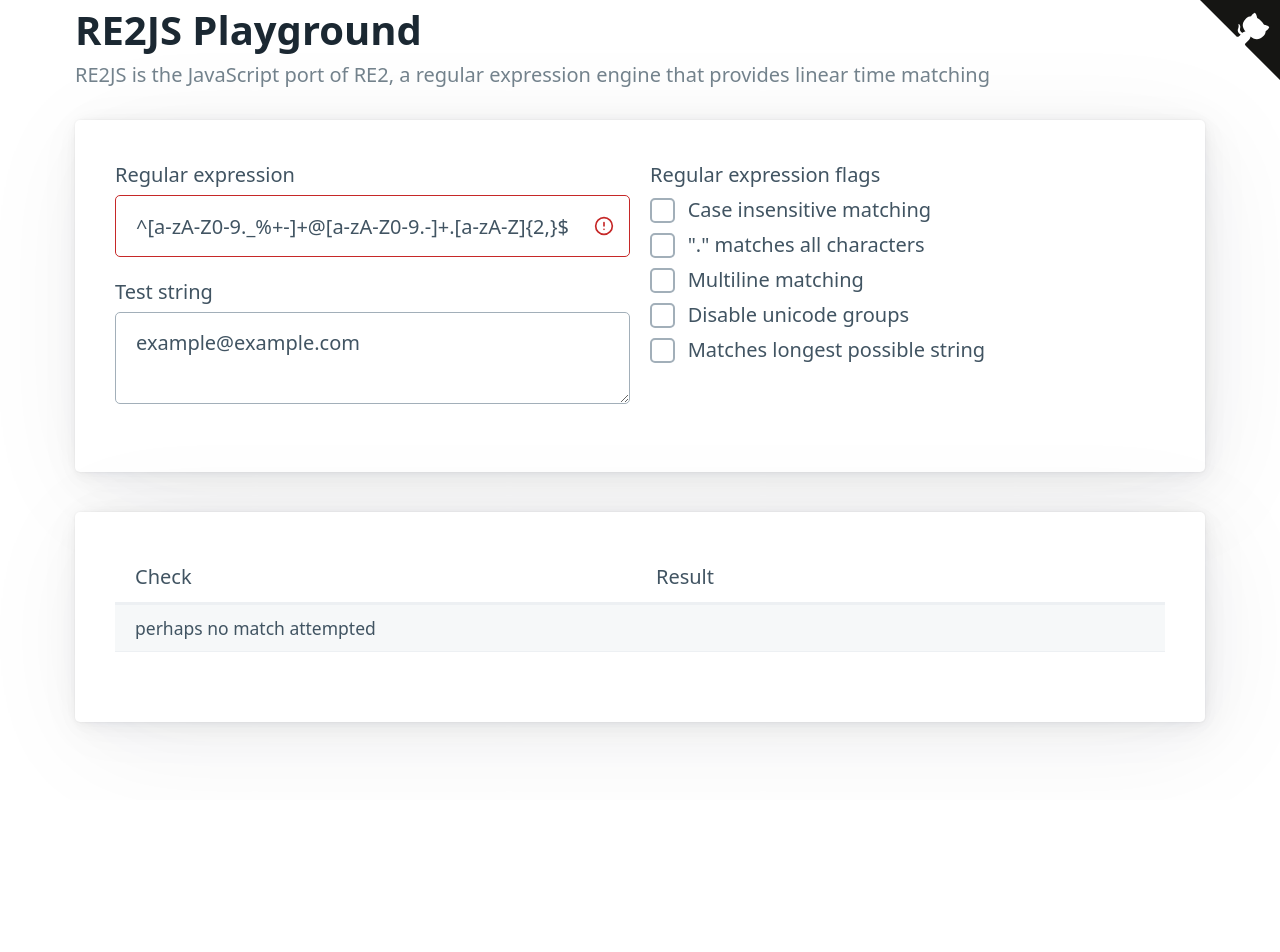
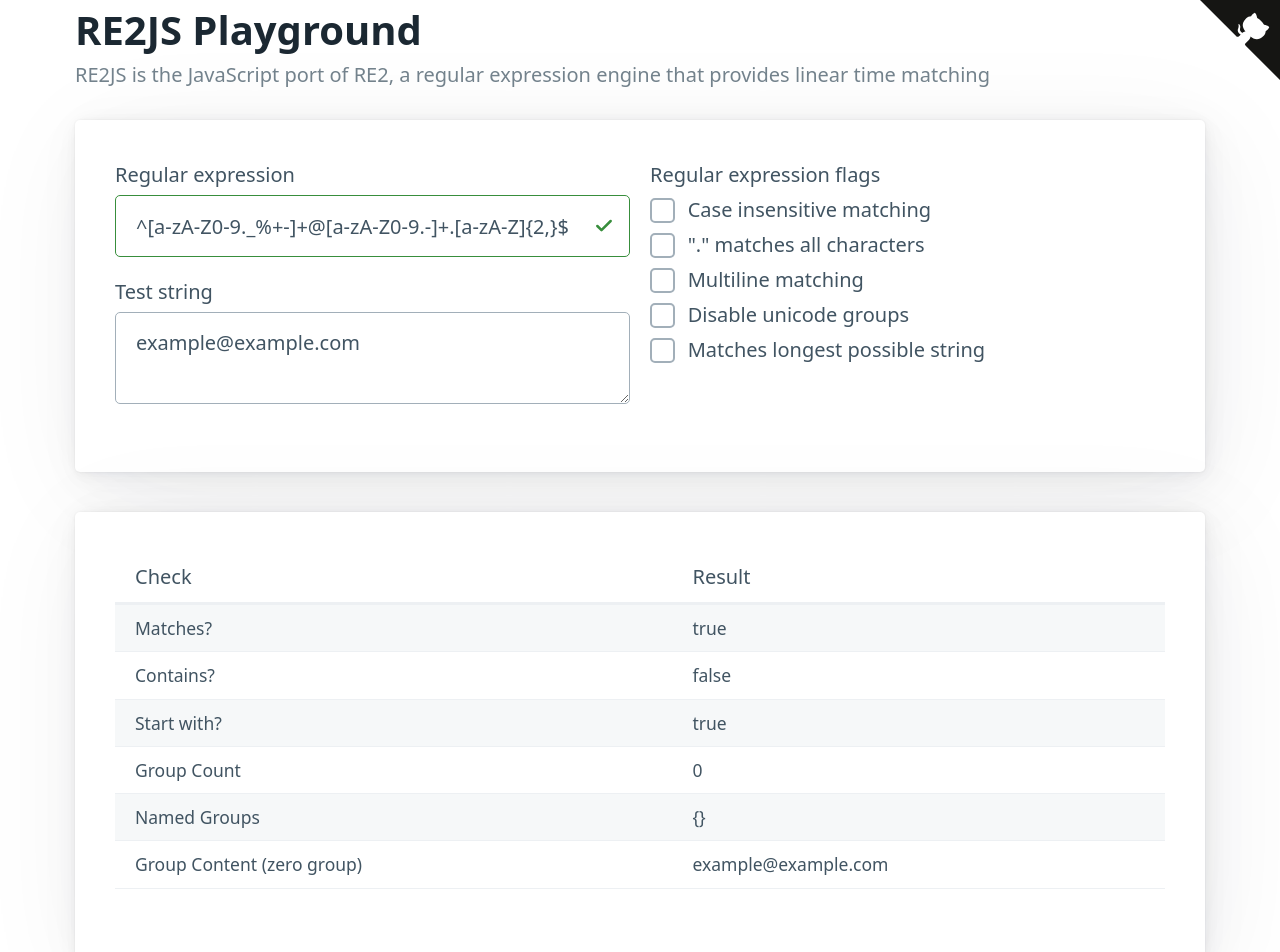
Before and after one commit to le0pard/re2js, a SvelteKit app: page / in a window 1280 px wide. Shown: the top 952 px of the page. Before the commit the page ends 800 px from the top, so only its background shows below. Built offline with nearby package versions, Linux system fonts and the light colour scheme.

Commit message:
fix no match case

```diff
--- a/src/routes/+page.svelte
+++ b/src/routes/+page.svelte
@@ -19,13 +19,12 @@
 		try {
 			const p = RE2JS.compile(regexInput, flagsInput)
 			const m = p.matcher(stringInput)
-			m.find() // match attempt
 
 			results = {
 				success: true,
 				matches: m.matches(),
 				contains: m.find(),
-				group: m.group(),
+				group: m.find() ? m.group() : null,
 				startWith: m.lookingAt(),
 				groupCount: p.groupCount(),
 				namedGroups: p.namedGroups()
```
